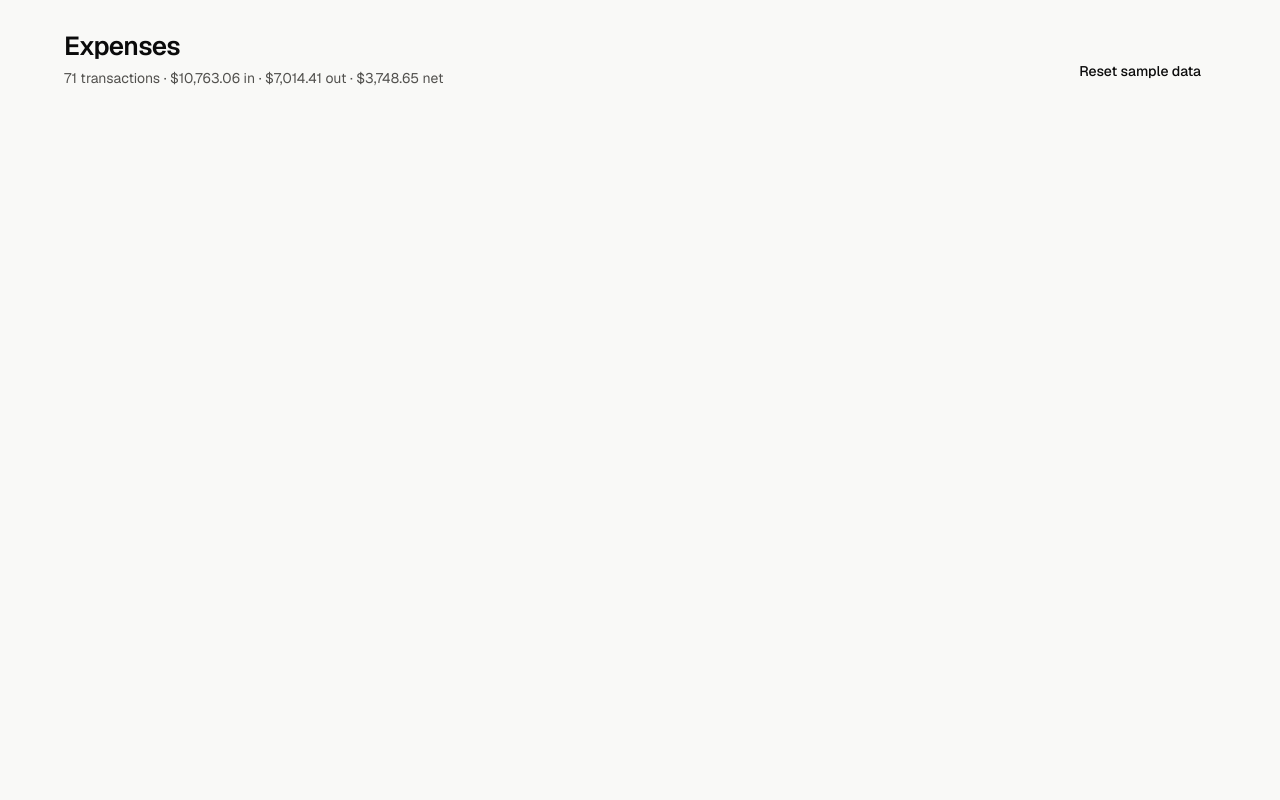
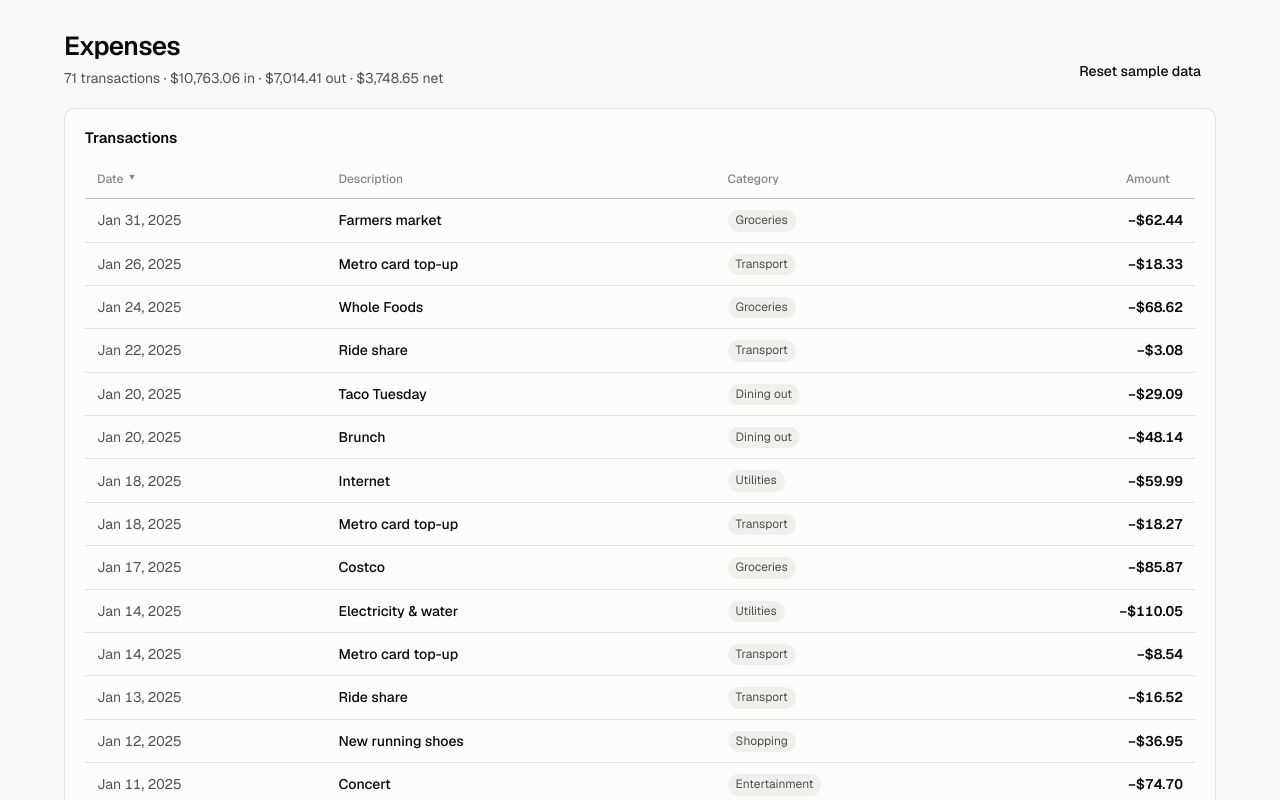
Before and after one commit to chukuwyemokumbor/expenses-tracker, a Next.js app: page / in a window 1280 px wide. Shown: the top 800 px of the page. Built offline with nearby package versions, Linux system fonts and the light colour scheme.

Commit message:
Add sortable transaction list

```diff
--- a/src/app/globals.css
+++ b/src/app/globals.css
@@ -125,3 +125,93 @@ button:focus-visible {
   outline: 2px solid var(--accent);
   outline-offset: 2px;
 }
+
+/* ---------- Cards ---------- */
+.card {
+  background: var(--surface);
+  border: 1px solid var(--border);
+  border-radius: var(--radius);
+  padding: 18px 20px;
+  min-width: 0;
+}
+.card__title {
+  font-size: 15px;
+  margin-bottom: 12px;
+}
+.empty {
+  padding: 32px 0;
+  text-align: center;
+  color: var(--muted);
+}
+
+/* ---------- Table ---------- */
+.table-wrap {
+  overflow-x: auto;
+  margin: 0 -20px;
+  padding: 0 20px;
+}
+.table {
+  width: 100%;
+  border-collapse: collapse;
+  min-width: 600px;
+}
+.table th,
+.table td {
+  padding: 10px 12px;
+  text-align: left;
+  border-bottom: 1px solid var(--grid);
+}
+.table th {
+  font-size: 12px;
+  font-weight: 500;
+  color: var(--muted);
+  border-bottom-color: var(--axis);
+}
+.table tbody tr:hover {
+  background: var(--surface-2);
+}
+.table .num {
+  text-align: right;
+  font-variant-numeric: tabular-nums;
+}
+.cell-date {
+  color: var(--ink-2);
+  white-space: nowrap;
+  font-variant-numeric: tabular-nums;
+}
+.cell-name {
+  font-weight: 500;
+}
+.chip {
+  display: inline-block;
+  padding: 2px 8px;
+  border-radius: 999px;
+  background: var(--surface-2);
+  color: var(--ink-2);
+  font-size: 12px;
+  white-space: nowrap;
+}
+.amount {
+  font-weight: 600;
+  white-space: nowrap;
+}
+.amount--income {
+  color: var(--income-ink);
+}
+.amount--expense {
+  color: var(--expense-ink);
+}
+.th-sort {
+  border: 0;
+  padding: 0;
+  background: none;
+  color: inherit;
+  font: inherit;
+  cursor: pointer;
+  display: inline-flex;
+  gap: 4px;
+}
+.th-sort__arrow {
+  font-size: 9px;
+  width: 9px;
+}
--- a/src/components/ExpenseTracker.tsx
+++ b/src/components/ExpenseTracker.tsx
@@ -2,6 +2,7 @@
 
 import { useTransactions } from "@/hooks/useTransactions";
 import { formatCurrency, totals } from "@/lib/format";
+import { TransactionTable } from "./TransactionTable";
 
 export function ExpenseTracker() {
   const store = useTransactions();
@@ -21,6 +22,11 @@ export function ExpenseTracker() {
           Reset sample data
         </button>
       </header>
+
+      <section className="card">
+        <h2 className="card__title">Transactions</h2>
+        <TransactionTable transactions={store.transactions} />
+      </section>
     </main>
   );
 }
--- /dev/null
+++ b/src/components/TransactionTable.tsx
@@ -0,0 +1,75 @@
+"use client";
+
+import { useState } from "react";
+import type { Transaction } from "@/types/transaction";
+import { formatCurrency, formatDate } from "@/lib/format";
+
+type SortKey = "date" | "description" | "category" | "amount";
+
+const COLUMNS: { key: SortKey; label: string; numeric?: boolean }[] = [
+  { key: "date", label: "Date" },
+  { key: "description", label: "Description" },
+  { key: "category", label: "Category" },
+  { key: "amount", label: "Amount", numeric: true },
+];
+
+interface Props {
+  transactions: Transaction[];
+}
+
+export function TransactionTable({ transactions }: Props) {
+  // Newest first by default.
+  const [sort, setSort] = useState<{ key: SortKey; dir: 1 | -1 }>({ key: "date", dir: -1 });
+
+  const sorted = [...transactions].sort((a, b) => {
+    const va = sort.key === "amount" ? (a.type === "income" ? a.amount : -a.amount) : a[sort.key];
+    const vb = sort.key === "amount" ? (b.type === "income" ? b.amount : -b.amount) : b[sort.key];
+    const cmp = typeof va === "number" && typeof vb === "number" ? va - vb : String(va).localeCompare(String(vb));
+    return cmp * sort.dir || b.date.localeCompare(a.date);
+  });
+
+  const toggle = (key: SortKey) =>
+    setSort((s) => (s.key === key ? { key, dir: s.dir === 1 ? -1 : 1 } : { key, dir: key === "date" ? -1 : 1 }));
+
+  if (transactions.length === 0) return <div className="empty">No transactions yet.</div>;
+
+  return (
+    <div className="table-wrap">
+      <table className="table">
+        <thead>
+          <tr>
+            {COLUMNS.map((c) => (
+              <th
+                key={c.key}
+                className={c.numeric ? "num" : undefined}
+                aria-sort={sort.key === c.key ? (sort.dir === 1 ? "ascending" : "descending") : undefined}
+              >
+                <button type="button" className="th-sort" onClick={() => toggle(c.key)}>
+                  {c.label}
+                  <span className="th-sort__arrow" aria-hidden="true">
+                    {sort.key === c.key ? (sort.dir === 1 ? "▲" : "▼") : ""}
+                  </span>
+                </button>
+              </th>
+            ))}
+          </tr>
+        </thead>
+        <tbody>
+          {sorted.map((t) => (
+            <tr key={t.id}>
+              <td className="cell-date">{formatDate(t.date)}</td>
+              <td className="cell-name">{t.description}</td>
+              <td>
+                <span className="chip">{t.category}</span>
+              </td>
+              <td className={`num amount amount--${t.type}`}>
+                {t.type === "income" ? "+" : "−"}
+                {formatCurrency(t.amount)}
+              </td>
+            </tr>
+          ))}
+        </tbody>
+      </table>
+    </div>
+  );
+}
```
